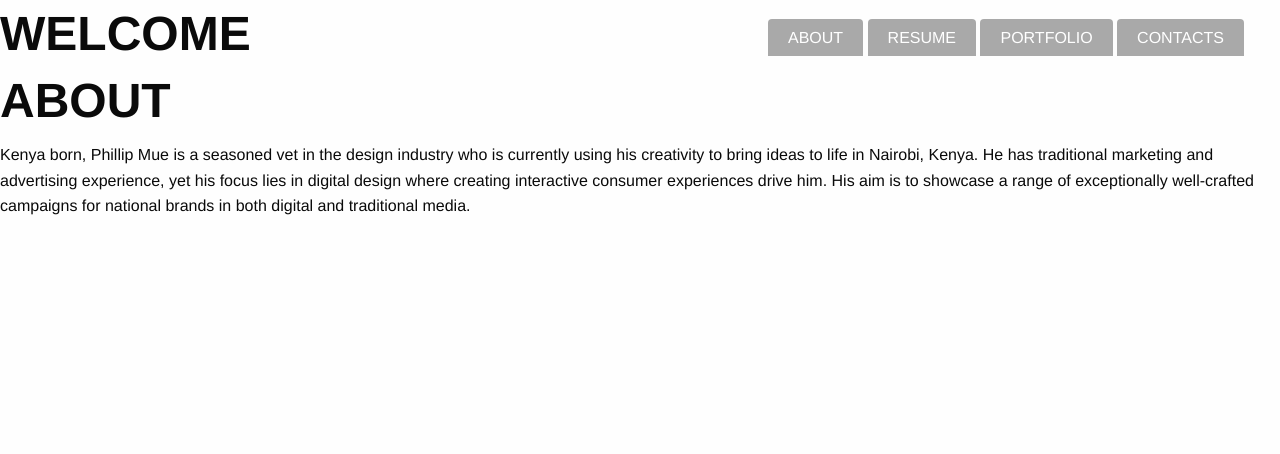
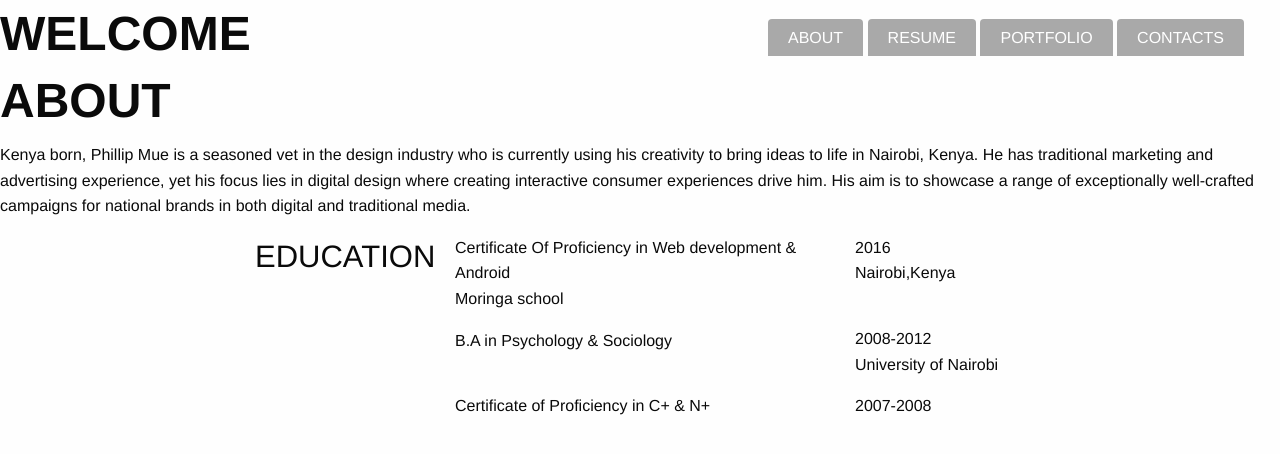
Before and after one commit to PhillMue/personal-website, a plain HTML site: page index.html in a window 1280 px wide. Drawn offline with Linux system fonts and the light colour scheme.

Commit message:
styled about

```diff
--- a/index.html
+++ b/index.html
@@ -25,12 +25,21 @@
         </ul
 
      </header>
-    <section background="stuff.jpg" bgcolor=#a9a9a9;>
+    <section class="about" background="ocean.jpg" bgcolor=#a9a9a9;>
 
         <h1>ABOUT</h1>
 
         <p>Kenya born, Phillip Mue is a seasoned vet in the design industry who is currently using his creativity to bring ideas to life in Nairobi, Kenya. He has traditional marketing and advertising experience, yet his focus lies in digital design where creating interactive consumer experiences drive him. His aim is to showcase a range of exceptionally well-crafted campaigns for national brands in both digital and traditional media.</p>
 
+    </section>
+
+    <section class="row edu">
+        <section class="column small-2 small-offset-2">
+            <h3>EDUCATION</h3>
+        </section>
+        <section class="column small-4"><p>Certificate Of Proficiency in Web development & Android</br>
+        Moringa school</p><p>B.A in Psychology & Sociology</p></br><p>Certificate of Proficiency in C+ & N+</p></section>
+      <section class="column small-2 end"><p>2016</br>Nairobi,Kenya</p></br><p>2008-2012</br> University of Nairobi</p><p>2007-2008</p></section>
     </section>
 
 
```
